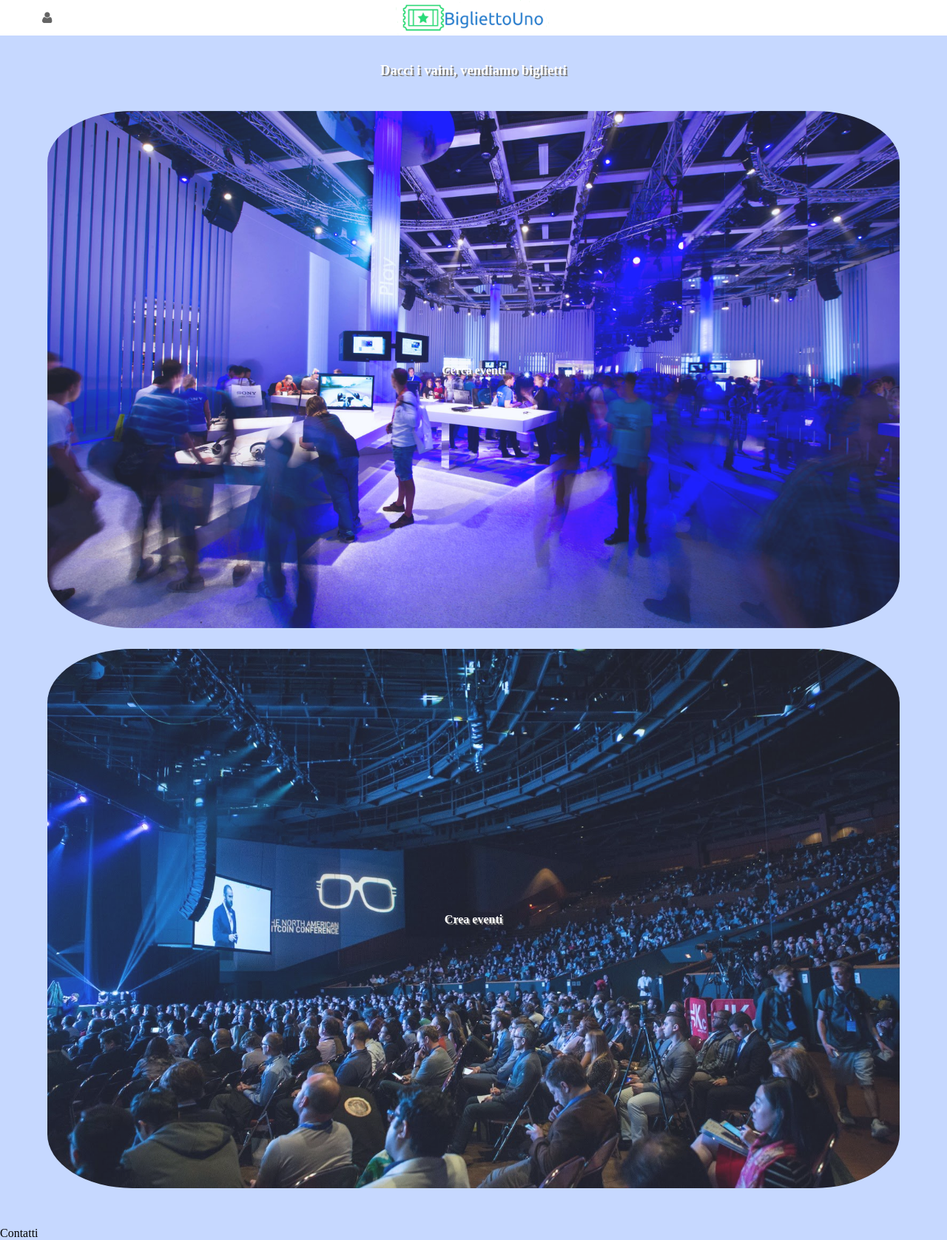
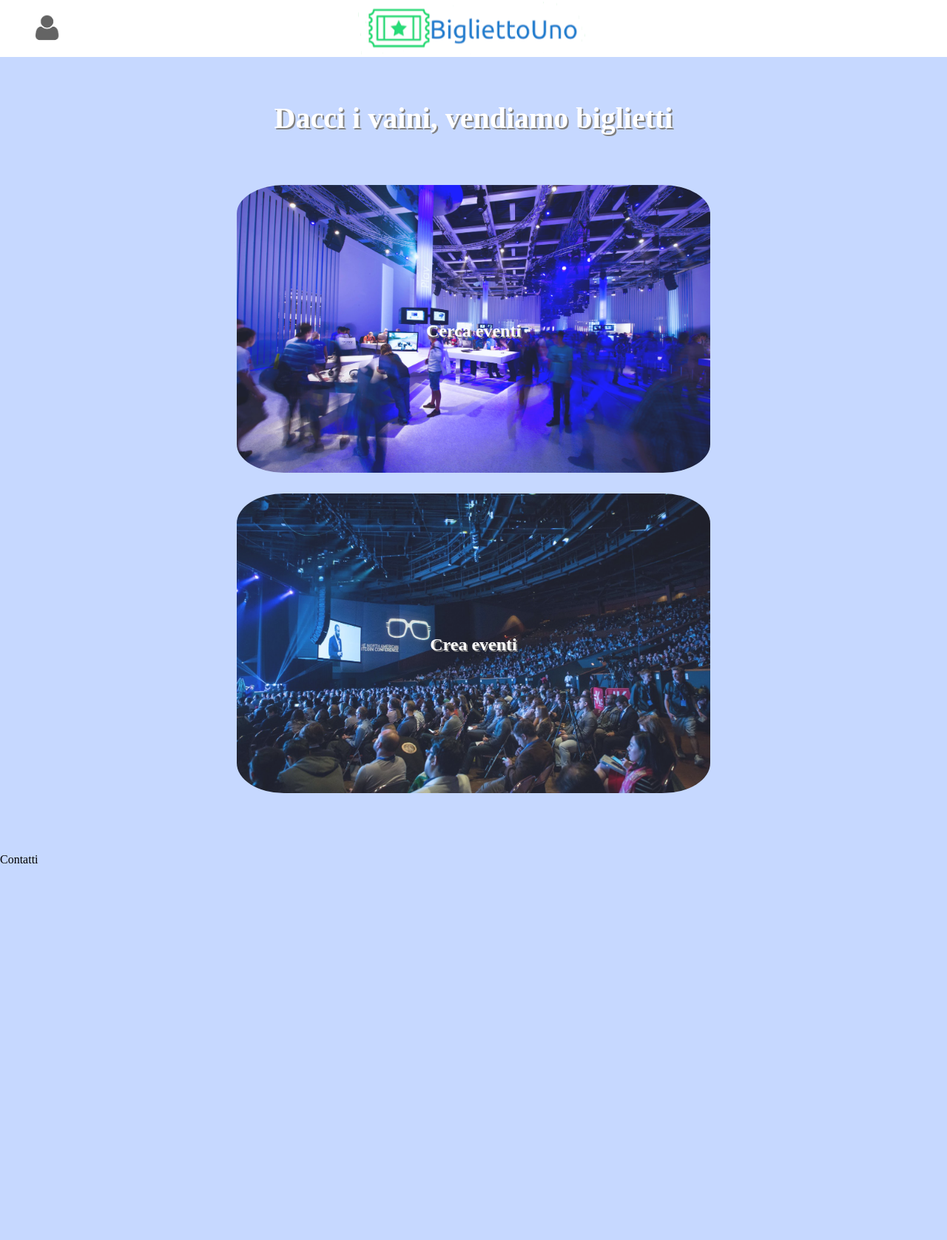
Before and after one commit to ivanpera/Web-devel-exam, a PHP site: page / in a window 1280 px wide. Shown: the whole page at 74% size. After the commit the page ends 1167 px from the top, so only its background shows below. Run offline with PHP 8.4, Linux system fonts and the light colour scheme.

Commit message:
First iteration of responsive interface

```diff
--- a/create_event.php
+++ b/create_event.php
@@ -2,6 +2,6 @@
     require_once('bootstrap.php');
     $templateParams["name"] = "create_event.php";
     $templateParams["title"] = "Crea evento";
-    $templateParams["css"] = array("base.css");
+    $templateParams["css"] = array("base.css", "create_event.css");
     require(TEMPLATE_DIR."base.php");
 ?>
--- a/css/base.css
+++ b/css/base.css
@@ -5,7 +5,7 @@ img {
     max-height: 100%;
 }
 
-body, header, h1, h2, h5, ul{
+body, header {
     margin: 0;
     padding: 0;
 }
@@ -13,19 +13,20 @@ body, header, h1, h2, h5, ul{
 body{
     background-color: #aec8ffb2;
     overflow-y: auto;
+    font-size: 100%;
 }
 
 body > header {
-    height: 6vh; /*cambialo a viewport width (vh) quando il device è orizzontale (utile anche per desktop)*/
+    height: 6vmax;
     width: 100%;
     position: fixed;
-    top:0px;
+    top: 0px;
     background-color: white;
     z-index: 1;
 }
 
 main, footer, aside {
-    margin-top: 6vh;
+    margin-top: 6vmax;
     z-index: 0;
 }
 
@@ -298,45 +299,17 @@ aside > section > ul > li > a:hover{
 
 body > footer > p{
     font-family: 'Courier New', Courier, monospace;
-}
+} */
 
 
+/*
+@media screen and (min-width:600px){
 
-@media screen and (min-width:768px){
-    nav{
-        margin: 0 10%;
-    }
-    nav ul li{
-        width: 19%;
+    body > header {
+        height: 6vw;
     }
 
-    nav ul li:not(:last-child){
-        margin-right: 8%;
-    }
-
-    main, aside{
-        display: inline-block;
-        vertical-align: top;
-    }
-
-    main{
-        width: 50%;
-        margin: 20px 5% 0 10%;
-    }
-
-    aside{
-        width: 25%;
-        margin: 20px 10% 0 0;
-
-    }
-
-    form ul{
-        width: 50%;
-        margin: 0 25%;
-    }
-
-    table{
-        width: 80%;
-        margin: 0 10%;
+    main, footer, aside {
+        margin-top: 6vw;
     }
 } */
--- /dev/null
+++ b/css/create_event.css
@@ -0,0 +1,4 @@
+textarea {
+    width: 100%;
+    height: 15em;
+}
--- a/css/home.css
+++ b/css/home.css
@@ -1,9 +1,10 @@
-.headline_text > h3 {
+.headline_text {
     color: white;
+    font-size: 0.5em;
     text-shadow: 2px 2px grey;
     text-align: center;
-    margin: 0px;
-    line-height: 500%;
+    line-height: 10vmin;
+    padding: 2vmin 5vmin;
 }
 
 .text_hover_container {
@@ -11,7 +12,12 @@
     width: 25%; */
     position: relative;
     text-align: center;
-    margin: 1vh 5% 3vh;
+    margin: 1vmin 25% 3vmin;
+    width: 50%;
+
+    /* margin: 1vmin 10% 3vmin;
+    padding: 0px 15%;
+    width: 50%; */
 }
 
 .text_hover_container img {
@@ -26,5 +32,28 @@
     position: absolute;
     top: 50%;
     left: 50%;
+    font-size: .7em;
     transform: translate(-50%, -50%);
 }
+
+@media screen and (min-width:450px) {
+
+    .headline_text {
+        font-size: .75em;
+    }
+
+    .text_hover {
+        font-size: 1em;
+    }
+}
+
+@media screen and (min-width:800px) {
+
+    .headline_text {
+        font-size: 1.25em;
+    }
+
+    .text_hover {
+        font-size: 1.5em;
+    }
+}
--- a/css/login.css
+++ b/css/login.css
@@ -16,8 +16,10 @@ button, form > input:last-child {
     color: white;
     border-color: blueviolet;
     box-shadow: 2px 2px black; /*meh*/
+    padding: .25em;
 }
 
 button {
     width: 40%;
+    padding: .25em;
 }
--- a/php/template/home.php
+++ b/php/template/home.php
@@ -1,13 +1,13 @@
 <div class="headline_text"> <!-- If we are not interested in doing something sophisticated, it might be better to remove the div -->
-    <h3> <!-- Need to test which heading works better -->
+    <h1>
         Dacci i vaini, vendiamo biglietti
-    </h3>
+    </h1>
 </div>
 <section> <!-- Is section here useful? -->
     <div class="text_hover_container">
         <a href="events.php">
             <img src="img/home_find.jpg" alt="image_find_event"/>
-            <div class="text_hover"> Cerca eventi </div> <!-- Perhaps use h4 instead of div? -->
+            <div class="text_hover"> Cerca eventi </div>
         </a>
     </div>
     <div class="text_hover_container">
```
